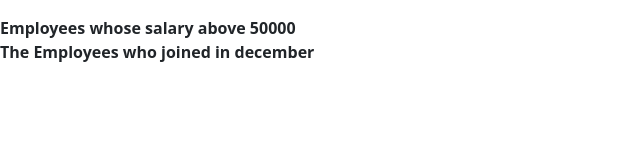
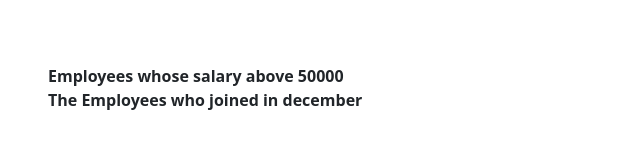
Before and after one commit to harshiempire/fetchapi, a plain HTML site: page index.html in a window 1280 px wide. Shown: the whole page, without its empty margins (0-640 px from the left). Drawn offline with nearby package versions, Linux system fonts and the light colour scheme; no server answers.

Commit message:
Update index.html

```diff
--- a/index.html
+++ b/index.html
@@ -14,11 +14,11 @@
   </head>
 
   <body>
-    <div class="table" id="tble"></div>
-
-    <div class="nabv"><b> Employees whose salary above 50000 </b></div>
-    <div id="dec"><b>The Employees who joined in december</b></div>
-
+    <div class="container-fluid p-5">
+      <div class="table" id="tble"></div>
+      <div class="nabv"><b> Employees whose salary above 50000 </b></div>
+      <div id="dec"><b>The Employees who joined in december</b></div>
+    </div>
     <script src="script.js"></script>
     <script
       src="https://cdn.jsdelivr.net/npm/bootstrap@5.2.3/dist/js/bootstrap.bundle.min.js"
```
